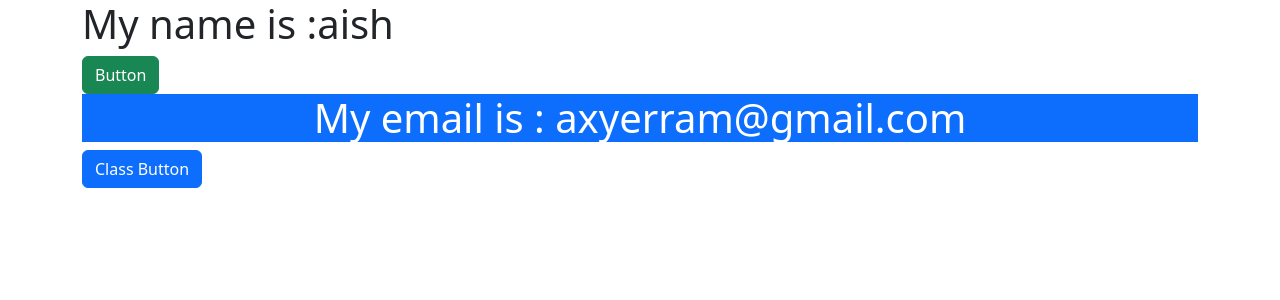
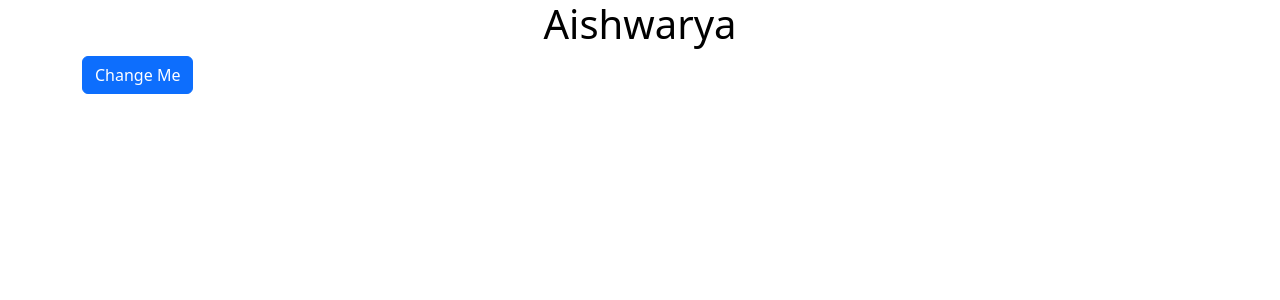
Before and after one commit to Aishwarya-yerram/python_react_app, a React (Create React App) app in the folder python_react_app/react-app/: page / in a window 1280 px wide. Shown: the top 300 px of the page. Built offline with nearby package versions, Linux system fonts and the light colour scheme.

Commit message:
added the state functions

```diff
--- a/python_react_app/react-app/src/App.js
+++ b/python_react_app/react-app/src/App.js
@@ -1,7 +1,6 @@
 import logo from './logo.svg';
 import './App.css';
-import Hello from './components/Hello';
-import MyClass from './components/MyClass';
+import Name from './components/Name'
 
 function App() {
 
@@ -12,8 +11,7 @@ function App() {
 
   return (
     <div className="container">
-      <Hello name="aish"/>
-      <MyClass email="axyerram@gmail.com" myclick={clicked}/>
+    <Name />
     </div>
   );
 }
--- /dev/null
+++ b/python_react_app/react-app/src/components/Name.js
@@ -0,0 +1,28 @@
+import React, {Component} from 'react';
+
+class Name extends Component {
+	constructor(){
+		super()
+		this.state = {
+			name: 'Aishwarya'
+		}
+	}
+
+	changeElements = () => {
+		this.setState({
+			name: 'Aish'
+		})
+
+	}
+
+	render(){
+		return (
+			<div>
+				<h1 className="text-black text-center"> {this.state.name} </h1>
+				<button className="btn btn-primary" onClick={this.changeElements}> Change Me </button>
+			</div>
+		)
+	}
+}
+
+export default Name;
```
